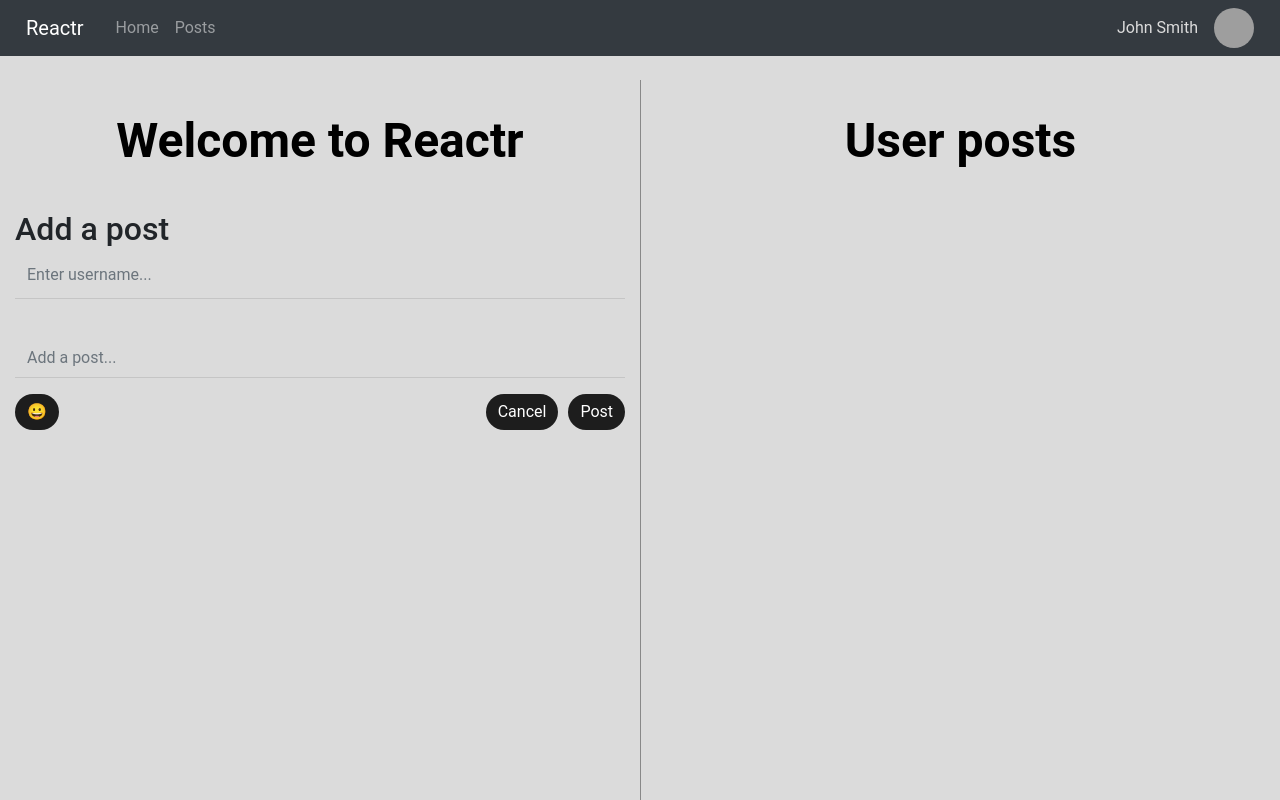
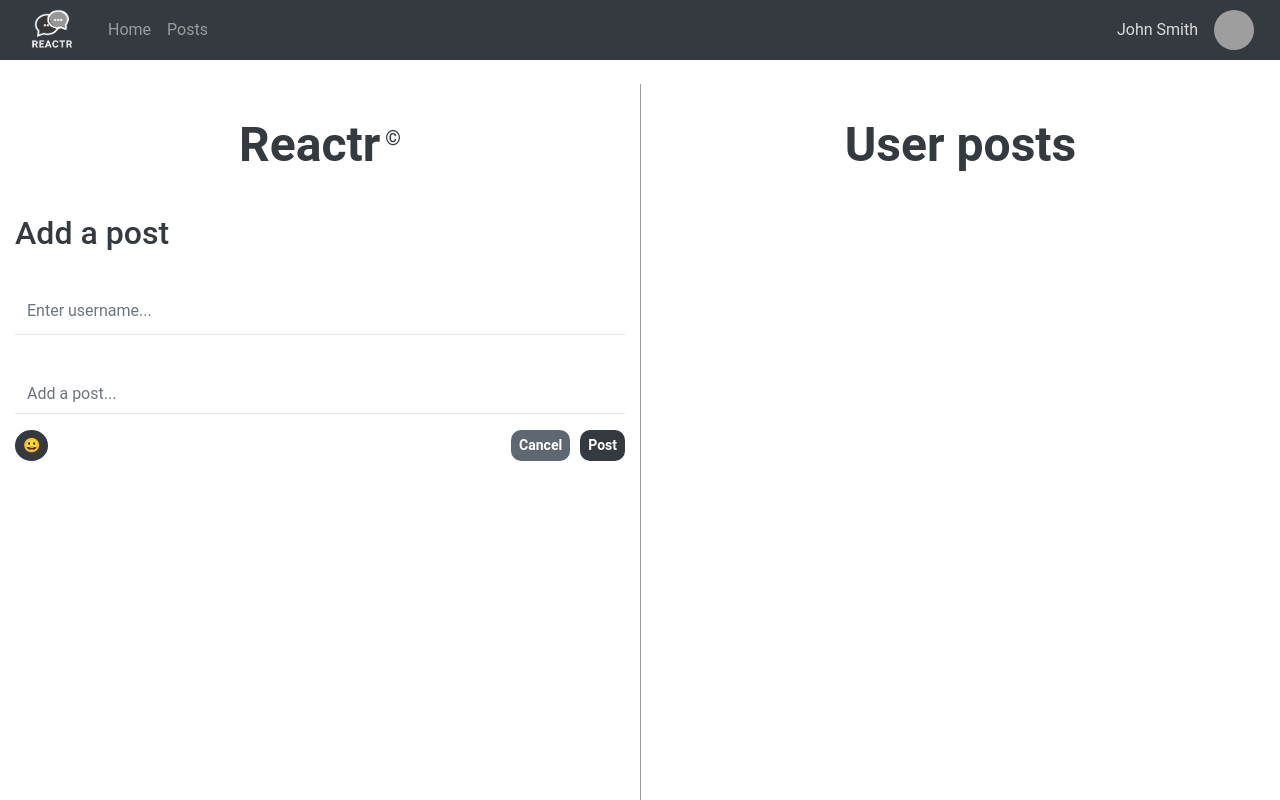
Before and after one commit to CodeByCalvin/reactsocialmediasite, a React (Create React App) app in the folder socialmediasite/: page / in a window 1280 px wide. Shown: the top 800 px of the page. Built offline with nearby package versions, Linux system fonts and the light colour scheme; grey boxes are pictures that could not be loaded.

Commit message:
CSS changes on the homepage (consistent greyscale colour scheme)

```diff
--- a/socialmediasite/src/App.css
+++ b/socialmediasite/src/App.css
@@ -1,9 +1,43 @@
+:root {
+  --main-color: #343a40;
+  --main-color--light: #5e6872;
+  --main-color--dark: #202428;
+  --main-color--white: #dbdbdb;
+}
+
 .App,
 html,
 body {
-  background-color: rgb(219, 219, 219);
+  background-color: var(--main-color-white);
   font-family: "Roboto", sans-serif;
 }
+
+/* Nav Bar */
+
+#navpad {
+  padding: 0 6px !important;
+}
+
+#basic-nav-dropdown {
+  color: rgb(219, 219, 219) !important;
+}
+
+.custom-nav-bar {
+  background-color: var(--main-color);
+}
+
+.dropdown-toggle::after {
+  display: none;
+}
+
+/**/
+
+.copyright {
+  position: relative;
+  top: -16px;
+  font-size: 20px;
+}
+
 .user-posts-container {
   height: 89vh;
   overflow-y: auto;
@@ -18,7 +52,11 @@ body {
 .title {
   font-size: 3rem;
   font-weight: 700;
-  color: rgb(0, 0, 0);
+  color: var(--main-color);
+}
+
+.subtitle {
+  color: var(--main-color);
 }
 
 .dark {
@@ -33,17 +71,6 @@ body {
   border-left: 1px solid rgba(10, 10, 10, 0.4);
 }
 
-/* .dropdown {
-  width: 1000px;
-} */
-
-#basic-nav-dropdown {
-  color: rgb(219, 219, 219) !important;
+.margin-bottom {
+  margin-bottom: 40px;
 }
-
-.dropdown-toggle::after {
-  display: none;
-}
-#test {
-  padding: 0 6px !important;
-}
--- a/socialmediasite/src/App.js
+++ b/socialmediasite/src/App.js
@@ -9,6 +9,7 @@ import toastr from "toastr";
 import "toastr/build/toastr.min.css";
 import NavDropdown from "react-bootstrap/NavDropdown";
 import Footer from "./components/footer";
+import Logo from "./imgs/Reactrbw.png";
 
 // cool image link https://picsum.photos/200/300
 
@@ -53,9 +54,11 @@ function App() {
         <Row>
           <Col md={6}>
             <div className="post-title-container">
-              <h1 className="title">Welcome to Reactr</h1>
+              <h1 className="title">
+                Reactr<span className="copyright"> ©</span>
+              </h1>
             </div>
-            <h2 className="">Add a post</h2>
+            <h2 className="margin-bottom subtitle">Add a post</h2>
             <PostForm handleSubmit={(userPost) => handleSubmit(userPost)} />
           </Col>
           <Col md={6} className="user-posts-home">
@@ -111,10 +114,10 @@ function App() {
   return (
     <div className="App">
       <HashRouter>
-        <Navbar bg="dark" variant="dark" className="mb-4" id="test">
+        <Navbar variant="dark" className="mb-4 custom-nav-bar" id="navpad">
           <Container fluid className="ml-1 mr-1">
-            <Navbar.Brand href="" className="mr-4 ml-3">
-              Reactr
+            <Navbar.Brand href="" className="mr-4 ml-3 logo">
+              <img src={Logo} alt="Reactr Logo" style={{ width: 50 }} />
             </Navbar.Brand>
             <Nav className="mr-auto">
               <Link to="/" className="nav-link">
--- a/socialmediasite/src/components/userInput.css
+++ b/socialmediasite/src/components/userInput.css
@@ -18,11 +18,35 @@
   padding: 0;
   margin: 10px 0;
 }
+
 .custom-btn {
-  border-radius: 50px;
-  background-color: rgb(29, 29, 29);
+  color: white;
+  background-color: var(--main-color);
+  border-radius: 10px;
   border: none;
+  padding: 5px 8px;
+  font-size: 14px;
+  font-weight: 600;
+  transition: all 0.3s ease-in-out;
 }
+
+.custom-btn.emoji {
+  border-radius: 50%;
+}
+
+.custom-btn:hover {
+  background-color: var(--main-color--dark);
+  transform: scale(1.1);
+}
+
+.custom-btn.cancel {
+  background-color: var(--main-color--light);
+}
+
+.custom-btn.cancel:hover {
+  background-color: var(--main-color--dark);
+}
+
 .form-control {
   background-color: transparent;
   border: none;
--- a/socialmediasite/src/components/userInput.jsx
+++ b/socialmediasite/src/components/userInput.jsx
@@ -55,7 +55,7 @@ function PostForm({ handleSubmit }) {
           <Row>
             <Col>
               <Button
-                className="custom-btn"
+                className="custom-btn emoji"
                 style={{ margin: "0 10px 0 0" }}
                 onClick={togglePicker}
               >
@@ -64,10 +64,9 @@ function PostForm({ handleSubmit }) {
             </Col>
             <Col>
               <div className="post-button-container">
-                <Button
-                  className="custom-btn"
+                <button
+                  className="custom-btn cancel"
                   style={{ margin: "0 0 0 10px" }}
-                  variant="primary"
                   // Clear all input fields
                   onClick={() => {
                     setUsername("");
@@ -75,15 +74,14 @@ function PostForm({ handleSubmit }) {
                   }}
                 >
                   Cancel
-                </Button>
-                <Button
+                </button>
+                <button
                   className="custom-btn"
                   style={{ margin: "0 0 0 10px" }}
-                  variant="primary"
                   type="submit"
                 >
                   Post
-                </Button>
+                </button>
               </div>
             </Col>
           </Row>
```
Also changed, not shown: socialmediasite/src/imgs/Reactr.png, socialmediasite/src/imgs/Reactrbw.png (added).
